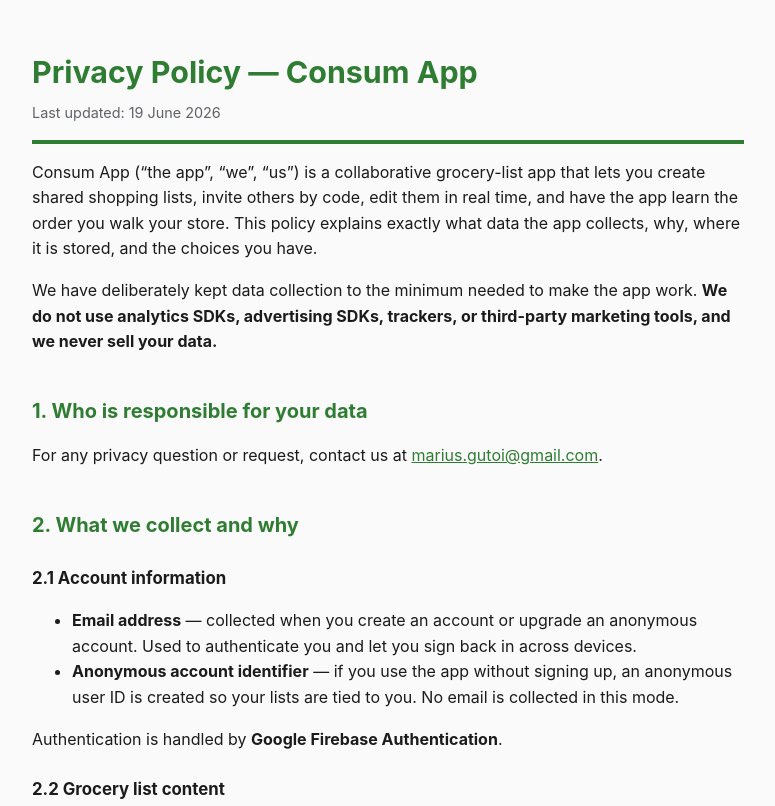
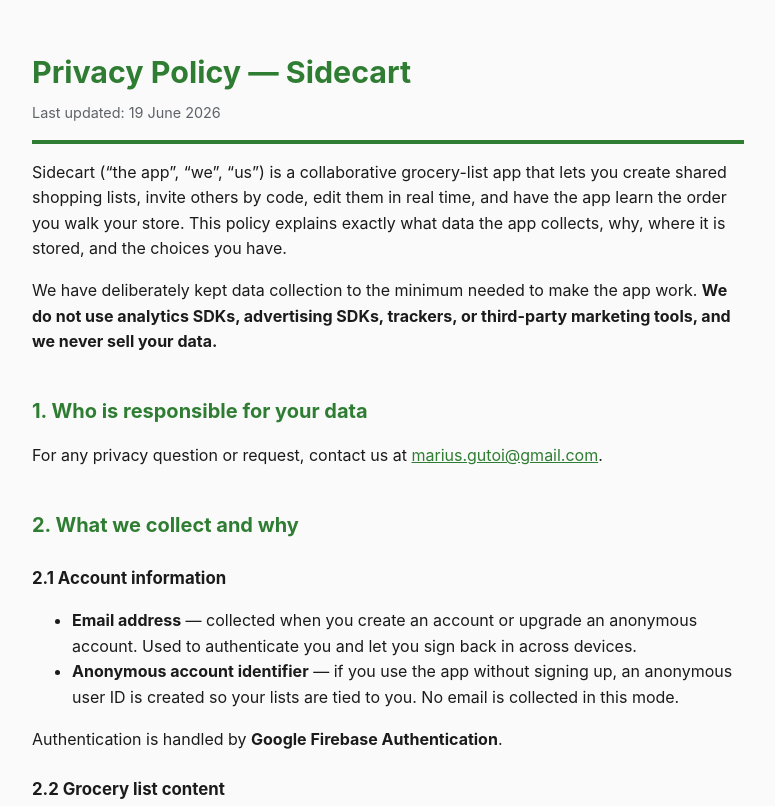
Before and after one commit to gutoim/sidecart-privacy, a plain HTML site: page index.html in a window 1280 px wide. Shown: the top 806 px of the page, without its empty margins (252-1027 px from the left). Drawn offline with Linux system fonts and the light colour scheme.

Commit message:
Rebrand privacy policy to Sidecart

```diff
--- a/index.html
+++ b/index.html
@@ -3,7 +3,7 @@
 <head>
 <meta charset="utf-8">
 <meta name="viewport" content="width=device-width, initial-scale=1">
-<title>Privacy Policy — Consum App</title>
+<title>Privacy Policy — Sidecart</title>
 <style>
   :root { --green:#2E7D32; --ink:#1b1b1b; --muted:#5f6368; --line:#e0e0e0; }
   * { box-sizing:border-box; }
@@ -26,11 +26,11 @@
 <body>
 <div class="wrap">
 <header>
-  <h1>Privacy Policy — Consum App</h1>
+  <h1>Privacy Policy — Sidecart</h1>
   <div class="updated">Last updated: 19 June 2026</div>
 </header>
 
-<p>Consum App (&ldquo;the app&rdquo;, &ldquo;we&rdquo;, &ldquo;us&rdquo;) is a collaborative
+<p>Sidecart (&ldquo;the app&rdquo;, &ldquo;we&rdquo;, &ldquo;us&rdquo;) is a collaborative
 grocery-list app that lets you create shared shopping lists, invite others by code, edit them in
 real time, and have the app learn the order you walk your store. This policy explains exactly what
 data the app collects, why, where it is stored, and the choices you have.</p>
@@ -127,7 +127,7 @@ take reasonable measures to protect your data.</p>
 <h2>10. Contact</h2>
 <p>Questions or requests: <a href="mailto:marius.gutoi@gmail.com">marius.gutoi@gmail.com</a></p>
 
-<footer>© 2026 Consum App. This page is the official privacy policy for the Consum App mobile application.</footer>
+<footer>© 2026 Sidecart. This page is the official privacy policy for the Sidecart mobile application.</footer>
 </div>
 </body>
 </html>
```
